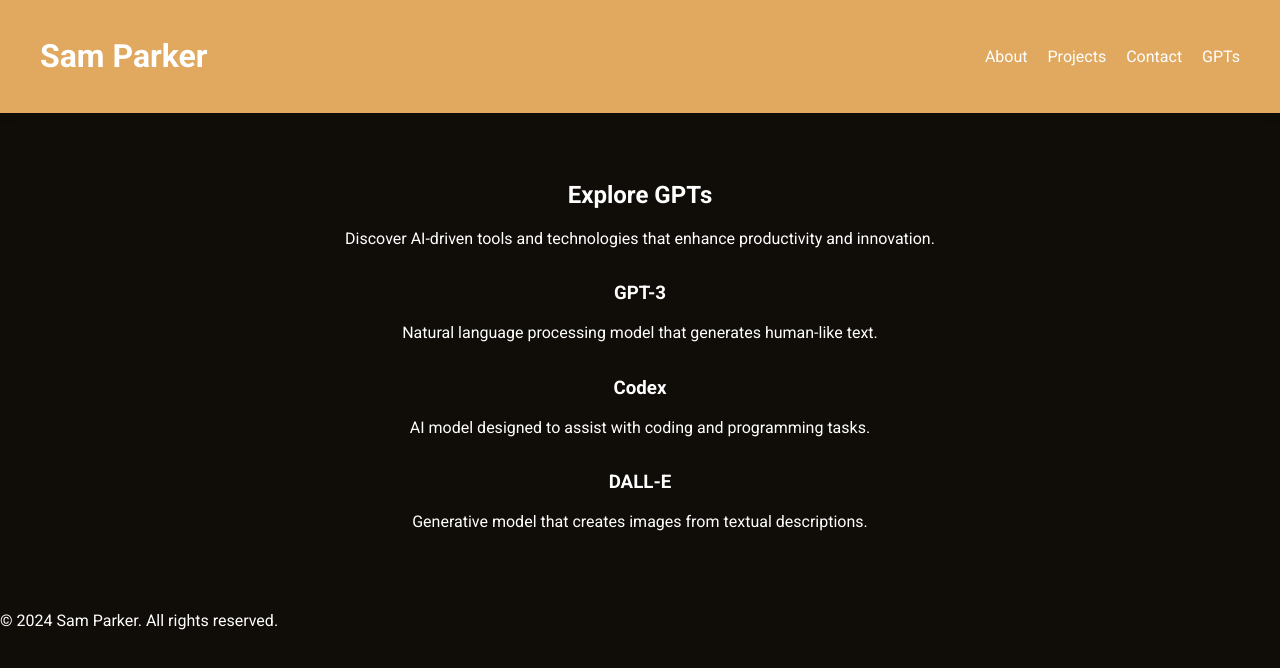
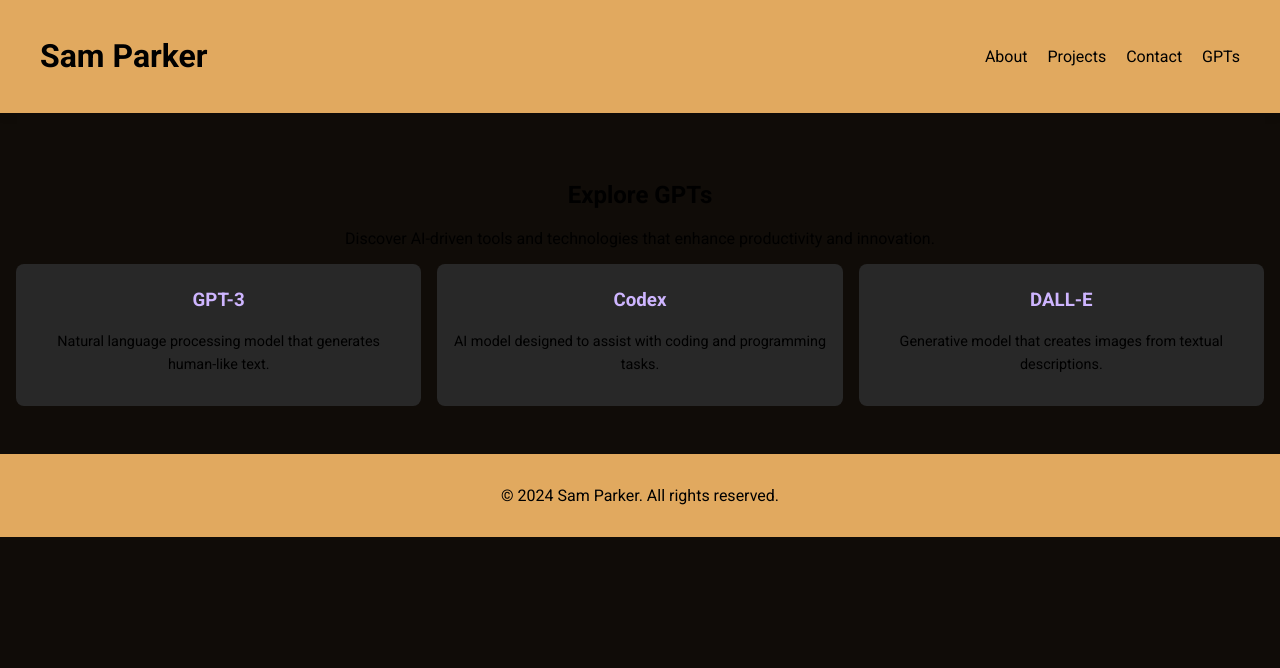
Before and after one commit to tosheg/portfolio, a plain HTML site: page gpts.html in a window 1280 px wide. Drawn offline with Linux system fonts and the light colour scheme.

Commit message:
Update styles.css

```diff
--- a/styles.css
+++ b/styles.css
@@ -3,7 +3,7 @@
     --secondary-color: #0096FF; /* Tranquil Blue */
     --accent-color: #E1A95F; /* Sundial */
     --background-color: #100c08; /* Dark Background (or #282828) */
-    --text-color: #FFFFFF; /* White (or #F5F5F5) */
+    --text-color: #000000; /* Black for text */
     --button-background: #43B3AE; /* Verdigris */
     --button-color: #000000; /* Black */
     --acid-shadow: #A7F432; /* Acid Green */
@@ -62,12 +62,11 @@ nav ul li a:hover {
     display: flex;
     justify-content: center;
     align-items: center;
-    height: 100vh;
+    height: 80vh;
     text-align: center;
-    background-image: url('hero-background.jpg');
-    background-size: cover;
-    background-position: center;
+    background-color: var(--background-color);
     color: var(--text-color);
+    padding: 2em 1em;
 }
 
 .hero-section .container {
@@ -75,7 +74,7 @@ nav ul li a:hover {
 }
 
 .hero-section h2 {
-    font-size: 3em;
+    font-size: 2.5em;
     margin-bottom: 0.5em;
 }
 
@@ -132,11 +131,6 @@ nav ul li a:hover {
     box-shadow: 0 4px 20px var(--acid-shadow);
 }
 
-.project img {
-    width: 100%;
-    border-radius: 0.5em;
-}
-
 .project h3 {
     color: var(--primary-color);
     margin-top: 0.5em;
@@ -158,3 +152,41 @@ nav ul li a:hover {
 
 .gpts-grid {
     display: grid;
+    grid-template-columns: repeat(auto-fit, minmax(300px, 1fr));
+    gap: 1em;
+}
+
+.gpt {
+    background-color: #282828;
+    border-radius: 0.5em;
+    padding: 1em;
+    transition: transform 0.3s ease, box-shadow 0.3s ease;
+}
+
+.gpt:hover {
+    transform: translateY(-5px);
+    box-shadow: 0 4px 20px var(--acid-shadow);
+}
+
+.gpt h3 {
+    color: var(--primary-color);
+    margin-top: 0.5em;
+}
+
+.gpt p {
+    font-size: 0.9em;
+    line-height: 1.6;
+}
+
+footer {
+    background-color: var(--accent-color);
+    color: var(--text-color);
+    padding: 1em 0;
+    text-align: center;
+}
+
+footer .container {
+    max-width: 1200px;
+    margin: 0 auto;
+    padding: 0 1em;
+}
```
